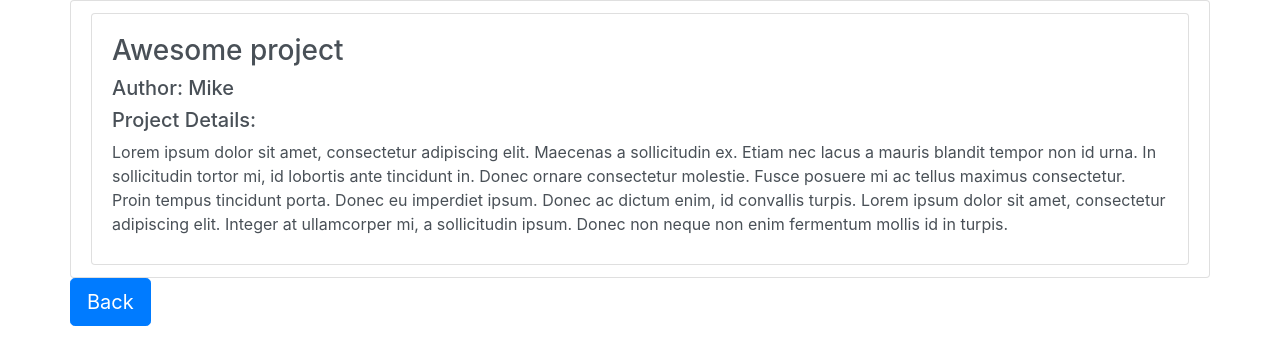
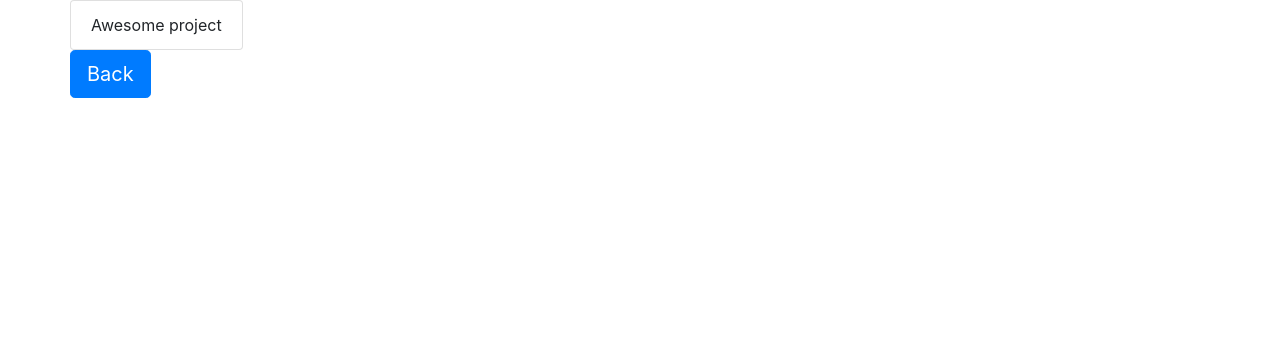
Before and after one commit to livio-zanardo/peoplebudget, a React (Create React App) app in the folder view/: page /dashboard-details in a window 1280 px wide. Shown: the top 364 px of the page. Built offline with nearby package versions, Linux system fonts and the light colour scheme.

Commit message:
display 2 components on 1 page

```diff
--- a/view/src/components/ProjectDetailes/index.jsx
+++ b/view/src/components/ProjectDetailes/index.jsx
@@ -8,12 +8,14 @@ const ProjectDetails = () => {
     } = useContext(Context);
     const projects = getProjects();
     const history = useHistory();
+    const [selectedProject] = getProject();
+    const [id, setId] = useState(1);
 
     const onClickHandler = () => {
         history.push("/dashboard");
     }
     const projectList = projects.map((project, index) =>
-        <a className="list-group-item list-group-item-action" onClick={(e) => onClickHandler(e, project)}>
+        <a href="/dashboard-details" className="list-group-item list-group-item-action" onClick={(e) => onClickHandler(e, project)}>
             <div className="media">
                 <div className="media-body">
                     <a><h3 className="mt-2">{project.title}</h3></a>
@@ -30,7 +32,7 @@ const ProjectDetails = () => {
             <div className="row">
                 <ul className="list-group">
                     <li className="list-group-item">
-                        {projectList[0]}
+                        {selectedProject.title}
                     </li>
                 </ul>
             </div>
--- a/view/src/components/ProjectsList/index.jsx
+++ b/view/src/components/ProjectsList/index.jsx
@@ -4,16 +4,19 @@ import { Context } from '../../store/store';
 
 const ProjectsList = () => {
     const {
-        actions: { getProjects, changeProjectId }
+        actions: { getProjects, getProject, changeProjectId }
     } = useContext(Context);
     const projects = getProjects();
+    const [selectedProject] = getProject();
+    const [id, setId] = useState(1);
 
     const onClickHandler = (event, project) => {
-        const id = project.id;
-        changeProjectId(id);
+        setId(project.id);
+        changeProjectId(id)
+        console.log(getProject())
     }
     const projectList = projects.map((project, index) =>
-            <a href={"/dashboard-details"} className="list-group-item list-group-item-action" onClick={(e) => onClickHandler(e, project)}>
+            <a  className="list-group-item list-group-item-action" onClick={(e) => onClickHandler(e, project)}>
                 <div className="media">
                     <img className="align-self-start mr-3" src={project.avatar} alt="avatar"></img>
                         <div className="media-body">
@@ -28,11 +31,24 @@ const ProjectsList = () => {
 
     return (
         <div className="container">
-            <ul className="list-group">
-                <li className="list-group-item">
-                    {projectList}
-                </li>
-            </ul>
+            <div className="row" >
+                <div className="col-md-6">
+                    <ul className="list-group">
+                        <li className="list-group-item">
+                            {projectList}
+                        </li>
+                    </ul>
+                </div>
+
+                <div className="col-md-6">
+                    <div className="media">
+                        <div className="media-body">
+                            <h3 className="mt-2">{selectedProject.title}</h3>
+                            <p>{selectedProject.details}</p>
+                        </div>
+                    </div>
+                </div>
+            </div>
         </div>
 
     )
```
